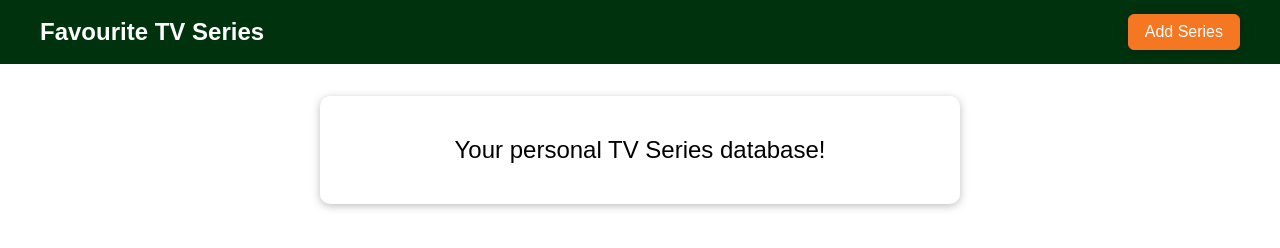
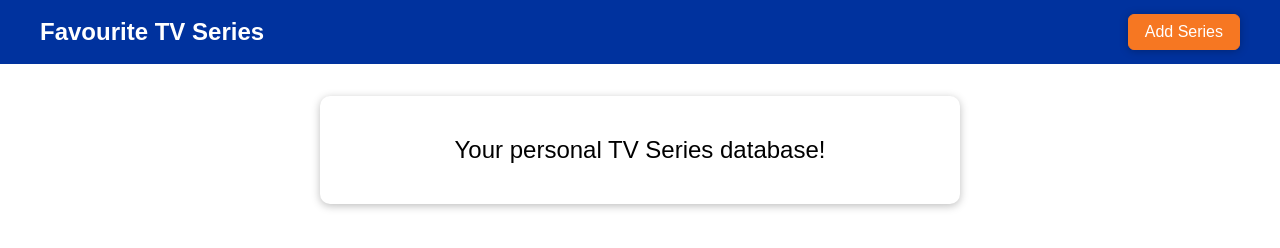
Before and after one commit to pkar15/watchlist, a plain HTML site: page app/index.html in a window 1280 px wide. Drawn offline with Linux system fonts and the light colour scheme.

Commit message:
Update app.css

```diff
--- a/app/app.css
+++ b/app/app.css
@@ -21,7 +21,7 @@
     justify-content: space-between;
     align-items: center;
     padding: 0 2.5rem;
-    background: #00320e;
+    background: #00329e;
   }
 
   header h1 {
```
